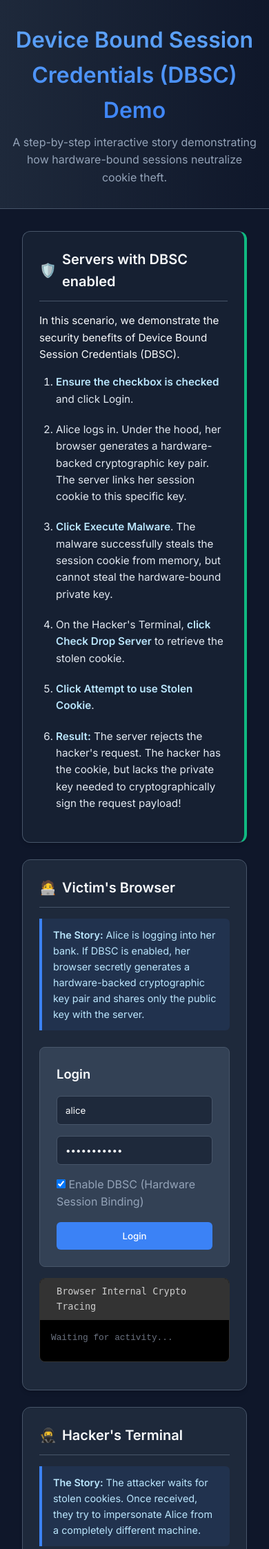
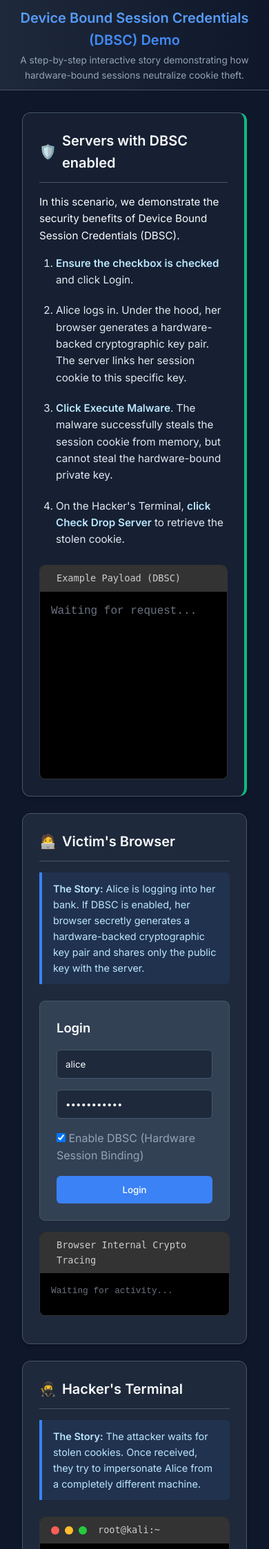
Before and after one commit to jsoehner/dbsc-demo, a Flask app: page / in a window 390 px wide. Shown: the top 2246 px of the page at 69% size. Run offline with Flask 3, Linux system fonts and the light colour scheme.

Commit message:
feat: enhance demo UI with guided tooltips and responsive grid layout
- Add dynamic instructional tooltips that guide users step-by-step through the DBSC simulation flow (Login, Fetch Data, Exfiltrate, and Hacker usage).
- Re-architect the main UI layout to utilize a responsive CSS Grid, ensuring the Hacker Terminal receives full-width real estate on large screens.
- Enhance the 'run_demo.sh' script to handle port 5000 conflicts automatically and cleanly spin down previous compose environments.
- Introduce a dedicated 'Example Payload' box in the instruction panel.
- Compress the primary header title footprint to increase viewable workspace area.

```diff
--- a/static/main.js
+++ b/static/main.js
@@ -88,6 +88,15 @@ function traceKey(pem) {
     traceDiv.scrollTop = traceDiv.scrollHeight;
 }
 
+function traceBubble(msg) {
+    const traceDiv = document.getElementById('victim-trace');
+    if (traceDiv.innerHTML.includes('Waiting for activity')) {
+        traceDiv.innerHTML = '';
+    }
+    traceDiv.innerHTML += `<div class="chat-bubble">💡 ${msg}</div>`;
+    traceDiv.scrollTop = traceDiv.scrollHeight;
+}
+
 // Victim Functions
 async function login() {
     const username = document.getElementById('username').value;
@@ -157,6 +166,9 @@ async function login() {
 
         sessionActive = true;
         document.getElementById('victim-data').innerText = "Logged in successfully. Try fetching data.";
+
+        // Add balloon to guide to the next step
+        showBalloon('btn-fetch-data', 'Login successful! Now click Fetch Sensitive Data to see how your browser signs the request.');
     } else {
         alert("Login failed: " + data.error);
         trace(`Login failed: ${data.error}`);
@@ -189,8 +201,11 @@ async function fetchData() {
 
         trace("Payload signed with hardware-bound private key. Attaching signature headers:");
         trace(`<span class="text-gray">X-Signature:</span> ${sigHex.substring(0, 32)}...`);
+
+        document.getElementById('example-payload').innerHTML = `<div class="success-msg"><strong>Payload WITH Signature:</strong></div><pre style="white-space: pre-wrap; font-size: 0.8rem; margin-top: 10px;">GET /data HTTP/1.1\nCookie: session_id=... \nX-Timestamp: ${timestamp}\nX-Signature: ${sigHex.substring(0, 32)}...</pre>`;
     } else {
         trace("DBSC not active: Sending request with just the session cookie.");
+        document.getElementById('example-payload').innerHTML = `<div class="error-msg"><strong>Payload WITHOUT Signature:</strong></div><pre style="white-space: pre-wrap; font-size: 0.8rem; margin-top: 10px;">GET /data HTTP/1.1\nCookie: session_id=... \n(No cryptographic proof)</pre>`;
     }
 
     const response = await fetch('/data', { headers });
@@ -200,6 +215,7 @@ async function fetchData() {
     if (response.ok) {
         outBox.innerHTML = `<span class="success-msg">${data.message}</span>`;
         trace("Server validated request and returned data successfully.");
+        showBalloon('victim-data', 'Data shown successfully! Now try clicking Execute Malware to simulate an attack.');
     } else {
         outBox.innerHTML = `<span class="error-msg">${data.error}</span>`;
         trace(`Server rejected request: ${data.error}`);
@@ -216,10 +232,14 @@ async function logout() {
     sessionActive = false;
     document.getElementById('victim-data').innerText = "";
     document.getElementById('victim-trace').innerHTML = '<div class="text-gray">Waiting for activity...</div>';
+    document.getElementById('example-payload').innerHTML = '<div class="text-gray">Waiting for request...</div>';
 
     // reset hacker terminal for convenience
     document.getElementById('btn-use-cookie').disabled = true;
     logToTerminal("Target machine disconnected. Drop server reset.", "text-gray");
+
+    // Clear any active balloons
+    closeBalloon();
 }
 
 async function stealCookie() {
@@ -231,6 +251,7 @@ async function stealCookie() {
         logToTerminal("Received connection from victim machine...");
         logToTerminal("Exfiltrated session cookie successfully!", "success-msg");
         document.getElementById('btn-use-cookie').disabled = false;
+        showBalloon('btn-check-cookie', 'Malware successful! Now click Check Drop Server on the Hacker Panel.');
     } else {
         trace(`SIMULATION FAILED: ${data.error}`);
         alert("Failed to steal cookie: " + data.error);
@@ -244,12 +265,19 @@ function logToTerminal(msg, className="") {
     logDiv.scrollTop = logDiv.scrollHeight;
 }
 
+function logBubble(msg) {
+    const logDiv = document.getElementById('hacker-log');
+    logDiv.innerHTML += `<div class="chat-bubble">💡 ${msg}</div>`;
+    logDiv.scrollTop = logDiv.scrollHeight;
+}
+
 async function checkStolenCookie() {
     const response = await fetch('/hacker_status');
     const data = await response.json();
     if (data.has_stolen_cookie) {
         logToTerminal("Checked drop server: FOUND stolen cookie.", "success-msg");
         document.getElementById('btn-use-cookie').disabled = false;
+        showBalloon('btn-use-cookie', "Cookie found! Now click Attempt to use Stolen Cookie to see if DBSC protects the session.");
     } else {
         logToTerminal("Checked drop server: No cookies found yet.");
     }
@@ -274,8 +302,49 @@ async function useStolenCookie() {
     if (response.ok) {
         logToTerminal(`[SUCCESS] ${data.message}`, "success-msg");
         logToTerminal("Cookie theft successful! Session was NOT bound to the device.", "success-msg");
+        showBalloon('btn-logout', 'Vulnerability demonstrated! Now click Logout and try the demo again with the DBSC box checked.');
     } else {
         logToTerminal(`[DENIED] ${data.error}`, "error-msg");
         logToTerminal("Exploit failed. The server rejected the request because the cryptographic signature over the payload was missing or invalid. The hacker has the cookie, but not the hardware-bound private key!", "error-msg");
+        logBubble(`<strong>Hacker's Payload (Failed):</strong><br><pre>POST /hacker_access HTTP/1.1\nCookie: session_id=...\n{"signature": "deadbeef", "timestamp": "..."}</pre>`);
     }
 }
+
+// Tutorial Balloon Functions
+let balloonTimeout;
+function showBalloon(targetId, message) {
+    let balloon = document.getElementById('tutorial-balloon');
+    if (!balloon) {
+        balloon = document.createElement('div');
+        balloon.id = 'tutorial-balloon';
+        balloon.className = 'tutorial-balloon';
+        document.body.appendChild(balloon);
+    }
+
+    balloon.innerHTML = `
+        <div class="balloon-message">${message}</div>
+        <button onclick="closeBalloon()" class="balloon-close-btn">Next Step</button>
+    `;
+    balloon.style.display = 'block';
+    balloon.classList.remove('hidden');
+
+    const target = document.getElementById(targetId);
+    if (!target) return;
+    const rect = target.getBoundingClientRect();
+
+    setTimeout(() => {
+        balloon.style.top = (rect.top + window.scrollY - balloon.offsetHeight - 15) + 'px';
+        balloon.style.left = (rect.left + window.scrollX + rect.width / 2 - balloon.offsetWidth / 2) + 'px';
+    }, 10);
+
+    clearTimeout(balloonTimeout);
+    balloonTimeout = setTimeout(closeBalloon, 10000);
+}
+
+function closeBalloon() {
+    const balloon = document.getElementById('tutorial-balloon');
+    if (balloon) {
+        balloon.style.display = 'none';
+        balloon.classList.add('hidden');
+    }
+}
--- a/static/style.css
+++ b/static/style.css
@@ -32,15 +32,15 @@ body {
 
 header {
     text-align: center;
-    padding: 2rem 1rem;
+    padding: 0.6rem 1rem;
     background: linear-gradient(to right, #1e293b, #0f172a);
     border-bottom: 1px solid var(--border);
 }
 
 header h1 {
-    font-size: 2rem;
+    font-size: 1.25rem;
     font-weight: 600;
-    margin-bottom: 0.5rem;
+    margin-bottom: 0.2rem;
     background: -webkit-linear-gradient(#60a5fa, #3b82f6);
     -webkit-background-clip: text;
     -webkit-text-fill-color: transparent;
@@ -48,14 +48,15 @@ header h1 {
 
 header p {
     color: var(--text-secondary);
+    font-size: 0.85rem;
 }
 
 .container {
-    display: flex;
-    flex: 1;
+    display: grid;
+    grid-template-columns: 1fr 1.2fr;
+    gap: 1.5rem;
     padding: 2rem;
-    gap: 1.5rem;
-    max-width: 1800px; /* Increased to accommodate 3 columns */
+    max-width: 1600px;
     margin: 0 auto;
     width: 100%;
 }
@@ -371,9 +372,97 @@ button {
     border-color: #555;
     color: #555;
 }
+.hacker-panel {
+    grid-column: 1 / -1;
+}
 
 @media (max-width: 1024px) {
     .container {
-        flex-direction: column;
+        grid-template-columns: 1fr;
     }
 }
+
+/* Chat Bubble Styles */
+.chat-bubble {
+    position: relative;
+    background: #1e3a8a;
+    border-radius: 8px;
+    padding: 12px;
+    color: #bfdbfe;
+    margin: 10px 0;
+    font-size: 0.85rem;
+    box-shadow: 0 4px 6px -1px rgba(0,0,0,0.3);
+    animation: fadeIn 0.5s ease-in-out;
+    border: 1px solid #3b82f6;
+    font-family: monospace;
+}
+
+.chat-bubble::after {
+    content: '';
+    position: absolute;
+    bottom: 0;
+    left: 20px;
+    width: 0;
+    height: 0;
+    border: 8px solid transparent;
+    border-top-color: #3b82f6;
+    border-bottom: 0;
+    margin-bottom: -8px;
+}
+
+@keyframes fadeIn {
+    from { opacity: 0; transform: translateY(10px); }
+    to { opacity: 1; transform: translateY(0); }
+}
+
+.chat-bubble pre {
+    margin-top: 5px;
+    color: #e2e8f0;
+    background: rgba(0,0,0,0.2);
+    padding: 5px;
+    border-radius: 4px;
+}
+
+/* Tutorial Balloon Styles */
+.tutorial-balloon {
+    position: absolute;
+    background: #1e3a8a;
+    border: 1px solid #3b82f6;
+    border-radius: 8px;
+    padding: 12px;
+    color: #bfdbfe;
+    box-shadow: 0 4px 6px -1px rgba(0,0,0,0.3);
+    z-index: 1000;
+    max-width: 250px;
+    animation: fadeIn 0.3s ease;
+    text-align: center;
+}
+
+.tutorial-balloon::after {
+    content: '';
+    position: absolute;
+    top: 100%;
+    left: 50%;
+    margin-left: -8px;
+    border: 8px solid transparent;
+    border-top-color: #3b82f6;
+}
+
+.balloon-message {
+    margin-bottom: 10px;
+    font-size: 0.9rem;
+}
+
+.balloon-close-btn {
+    background: #3b82f6;
+    color: white;
+    border: none;
+    padding: 5px 10px;
+    border-radius: 4px;
+    cursor: pointer;
+    font-size: 0.8rem;
+}
+
+.balloon-close-btn:hover {
+    background: #2563eb;
+}
--- a/templates/index.html
+++ b/templates/index.html
@@ -16,10 +16,19 @@
     <main class="container">
 
         <!-- Instruction Panel (Left) -->
-        <section class="panel instruction-panel">
+        <section class="panel instruction-panel" style="display: flex; flex-direction: column;">
             <h2 id="instruction-title"><span class="icon">📋</span> Servers with DBSC enabled</h2>
-            <div id="instruction-content" class="instructions">
+            <div id="instruction-content" class="instructions" style="flex: 1; overflow-y: auto;">
                 <!-- Dynamically populated by JS -->
+            </div>
+
+            <div class="card terminal payload-example" style="flex: 0 0 33%; margin-bottom: 0; display: flex; flex-direction: column;">
+                <div class="terminal-header">
+                    <span class="title">Example Payload (DBSC)</span>
+                </div>
+                <div class="terminal-body" id="example-payload">
+                    <div class="text-gray">Waiting for request...</div>
+                </div>
             </div>
         </section>
 
@@ -55,7 +64,7 @@
                     <p><strong>The Story:</strong> Alice wants to view her sensitive data. The browser proves it still has the hardware key by signing the request.</p>
                 </div>
 
-                <button onclick="fetchData()" class="btn-secondary">Fetch Sensitive Data</button>
+                <button onclick="fetchData()" id="btn-fetch-data" class="btn-secondary">Fetch Sensitive Data</button>
                 <div id="victim-data" class="output-box">No data fetched yet.</div>
 
                 <hr class="divider">
@@ -67,7 +76,7 @@
                 <button class="btn-danger" onclick="stealCookie()">Execute Malware (Exfiltrate Cookie)</button>
 
                 <div style="margin-top: 15px;">
-                    <button onclick="logout()" class="btn-secondary btn-small">Logout</button>
+                    <button onclick="logout()" id="btn-logout" class="btn-secondary btn-small">Logout</button>
                 </div>
             </div>
 
@@ -101,7 +110,7 @@
                     <div class="text-gray">[+] Listening for exfiltrated cookies on port 80...</div>
                 </div>
                 <div class="terminal-actions">
-                    <button onclick="checkStolenCookie()" class="btn-terminal">Check Drop Server</button>
+                    <button onclick="checkStolenCookie()" id="btn-check-cookie" class="btn-terminal">Check Drop Server</button>
                     <button onclick="useStolenCookie()" id="btn-use-cookie" class="btn-terminal-danger" disabled>Attempt to use Stolen Cookie</button>
                 </div>
             </div>
```
Also changed, not shown: 1 other file.
